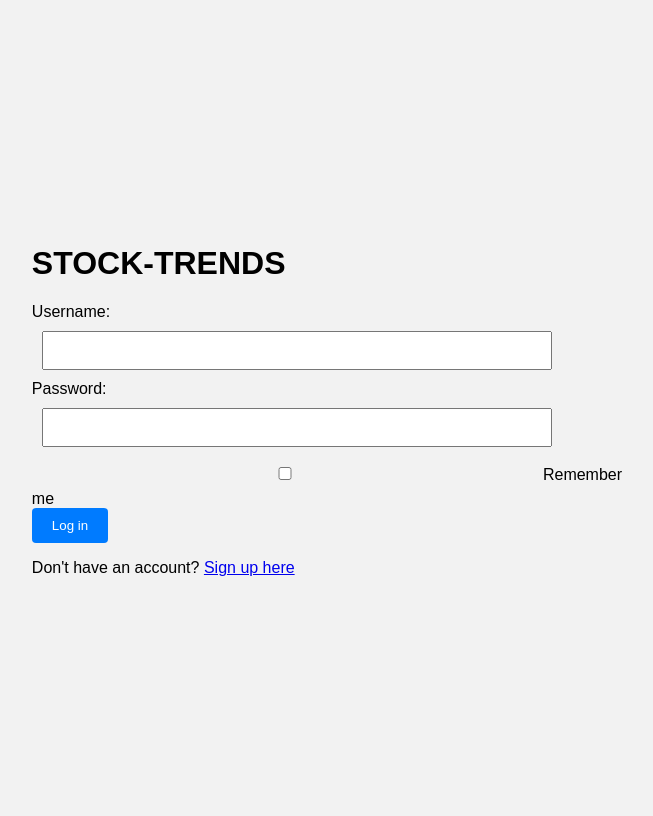
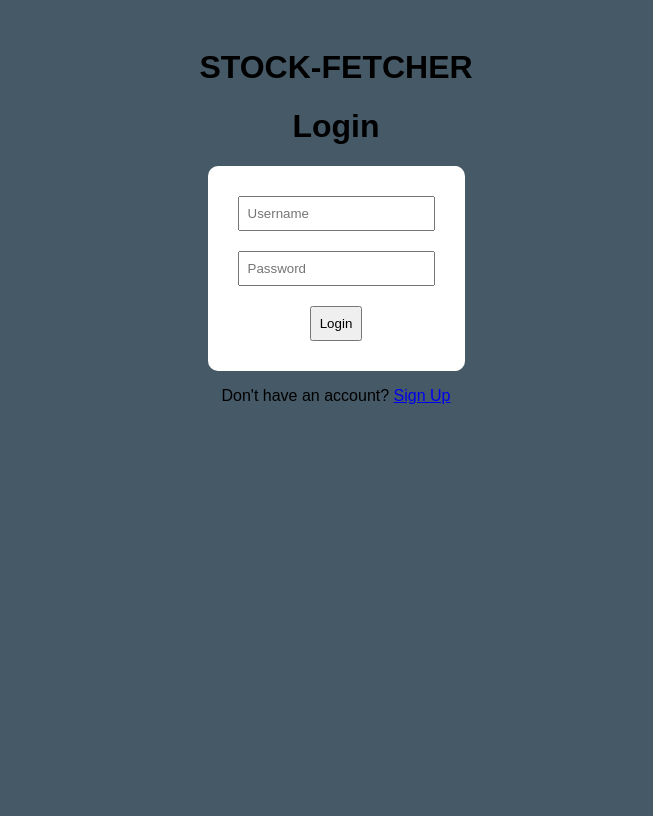
Before and after one commit to aman-panwar-2911/Aman-Panwar, a Flask app: page / in a window 1280 px wide. Shown: the whole page, without its empty margins (304-957 px from the left). After the commit the page ends 404 px from the top, so only its background shows below. Run offline with Flask 3, Linux system fonts and the light colour scheme.

Commit message:
new changes

```diff
--- a/app.py
+++ b/app.py
@@ -3,24 +3,20 @@ import yfinance as yf
 
 app = Flask(__name__)
 
-# Login page route
+# Login route
 @app.route('/', methods=['GET', 'POST'])
 def login():
     if request.method == 'POST':
-        print ("Inside Login")
         username = request.form.get('username')
         password = request.form.get('password')
-        # Add your login validation here (simple example)
+        # Simple check
         if username == "admin" and password == "password":
-            print ("Checking Username and password")
             return redirect(url_for('dashboard'))
         else:
-            print ("Login failed Invalid User")
             return render_template('front.html', error="Invalid credentials")
-    print ("If condition didnot Hit hence returing the front.html")
     return render_template('front.html')
 
-# Dashboard (stock fetcher) route
+# Dashboard route
 @app.route('/dashboard', methods=['GET', 'POST'])
 def dashboard():
     stock_data = None
@@ -42,6 +38,15 @@ def dashboard():
 
     return render_template('index.html', stock_data=stock_data, error=error)
 
+# Signup route
+@app.route('/signup', methods=['GET', 'POST'])
+def signup():
+    if request.method == 'POST':
+        username = request.form.get('username')
+        password = request.form.get('password')
+        print(f"New user signup: {username}")
+        return redirect(url_for('login'))
+    return render_template('signup.html')
+
 if __name__ == '__main__':
-    print ("App starts");
     app.run(debug=True)
--- a/static/front.css
+++ b/static/front.css
@@ -1,39 +1,30 @@
 body {
-    font-family: Arial, sans-serif;
-    background-color: #f2f2f2;
-    display: flex;
-    justify-content: center;
-    align-items: center;
-    height: 100vh;
+    background-color: #f0f0f0;
+    text-align: center;
+    padding: 40px;
+    font-family: sans-serif;
 }
 
-.login-container {
-    background: white;
-    padding: 30px;
-    border-radius: 8px;
+form {
+    background: #fff;
+    padding: 20px;
+    border-radius: 12px;
     box-shadow: 0 0 10px rgba(0,0,0,0.1);
-    text-align: center;
+    display: inline-block;
 }
 
-input {
+input, button {
+    margin: 10px;
     padding: 10px;
-    margin: 10px;
-    width: 80%;
 }
 
-button {
-    padding: 10px 20px;
-    background-color: #007BFF;
-    color: white;
-    border: none;
-    border-radius: 4px;
+table {
+    margin-top: 20px;
+    width: 100%;
+    border-collapse: collapse;
 }
-
-.error {
-    color: red;
+h1{
+position:fixed;
+top: 0px;
+left: 0px;
 }
-
-.guidelines {
-    font-size: 0.9em;
-    color: #666;
-}
--- a/static/style.css
+++ b/static/style.css
@@ -1,6 +1,6 @@
 body {
     font-family: Arial, sans-serif;
-    background-color: #7b2020;
+    background-color: #465966;
     text-align: center;
     padding: 20px;
 }
@@ -15,22 +15,4 @@ form {
 input, button {
     margin: 10px;
     padding: 8px;
-    border-radius: 5px;
-    border: 1px solid #ccc;
 }
-
-button {
-    background-color: #7b2020;
-    color: white;
-    border: none;
-    cursor: pointer;
-}
-
-button:hover {
-    background-color: #5a1515;
-}
-
-input:focus {
-    border-color: #7b2020;
-    outline: none;
-}
--- a/templates/front.html
+++ b/templates/front.html
@@ -1,31 +1,20 @@
 <!DOCTYPE html>
-<html lang="en">
+<html>
 <head>
-    <meta charset="UTF-8" />
-    <title>STOCK-TRENDS</title>
-    <link rel="stylesheet" href="{{ url_for('static', filename='front.css') }}">
+    <title>Login Page</title>
+    <link rel="stylesheet" href="{{ url_for('static', filename='style.css') }}">
 </head>
 <body>
-    <div class="container">
-        <h1 class="logo">STOCK-TRENDS</h1>
-        <form action="/login" method="POST">
-            <label for="username">Username:</label>
-            <input type="text" id="username" name="username" required>
-
-            <label for="password">Password:</label>
-            <input type="password" id="password" name="password" required>
-
-            <div class="remember">
-                <input type="checkbox" id="remember" name="remember">
-                <label for="remember">Remember me</label>
-            </div>
-
-            <button type="submit">Log in</button>
-        </form>
-
-        <p class="signup-text">
-            Don't have an account? <a href="{{ url_for('signup') }}">Sign up here</a>
-        </p>
-    </div>
+    <h1>STOCK-FETCHER</h1>
+    <h1>Login</h1>
+    <form method="POST" action="{{ url_for('login') }}">
+        <input type="text" name="username" placeholder="Username" required><br>
+        <input type="password" name="password" placeholder="Password" required><br>
+        <button type="submit">Login</button>
+    </form>
+    {% if error %}
+        <p style="color: red;">{{ error }}</p>
+    {% endif %}
+    <p>Don't have an account? <a href="{{ url_for('signup') }}">Sign Up</a></p>
 </body>
 </html>
```
Also changed, not shown: templates/index.html (+18 -25 lines), templates/signup.html (+10 -22 lines).
